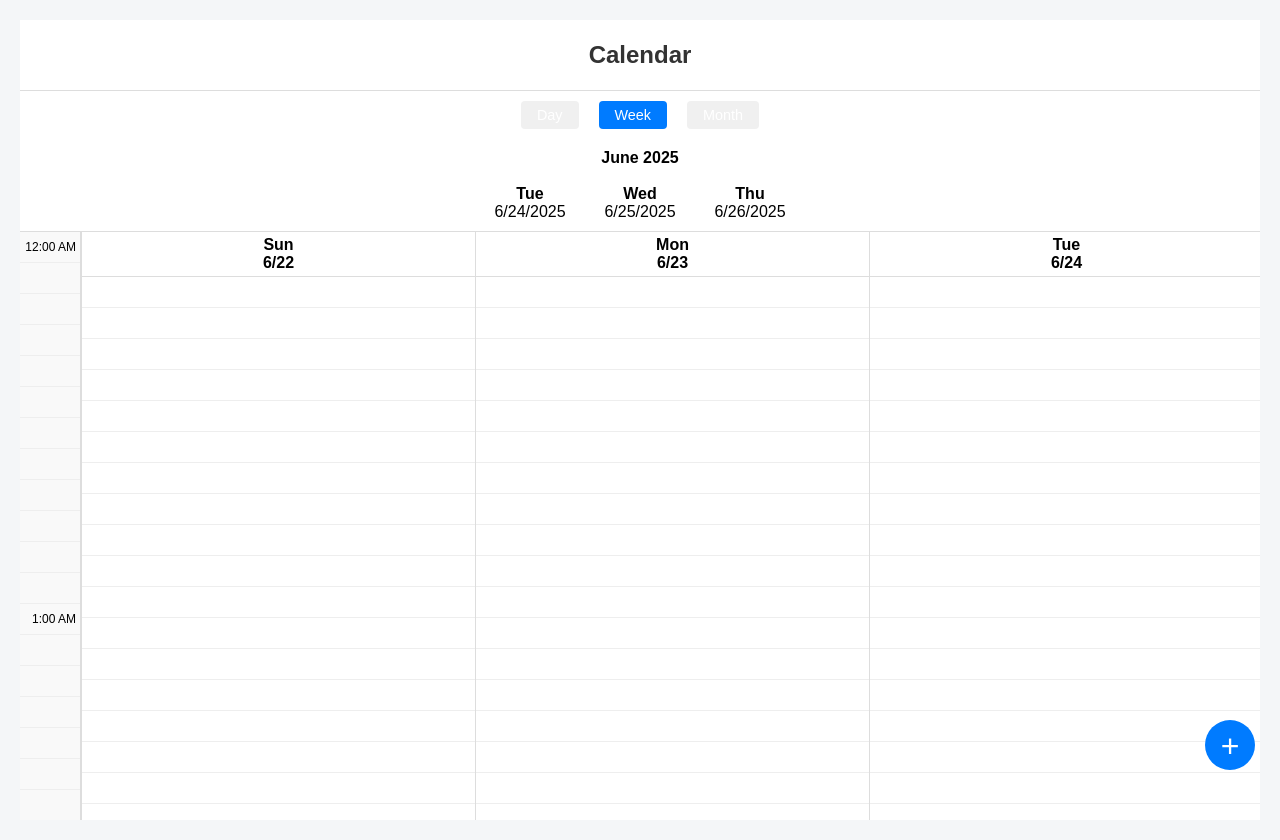
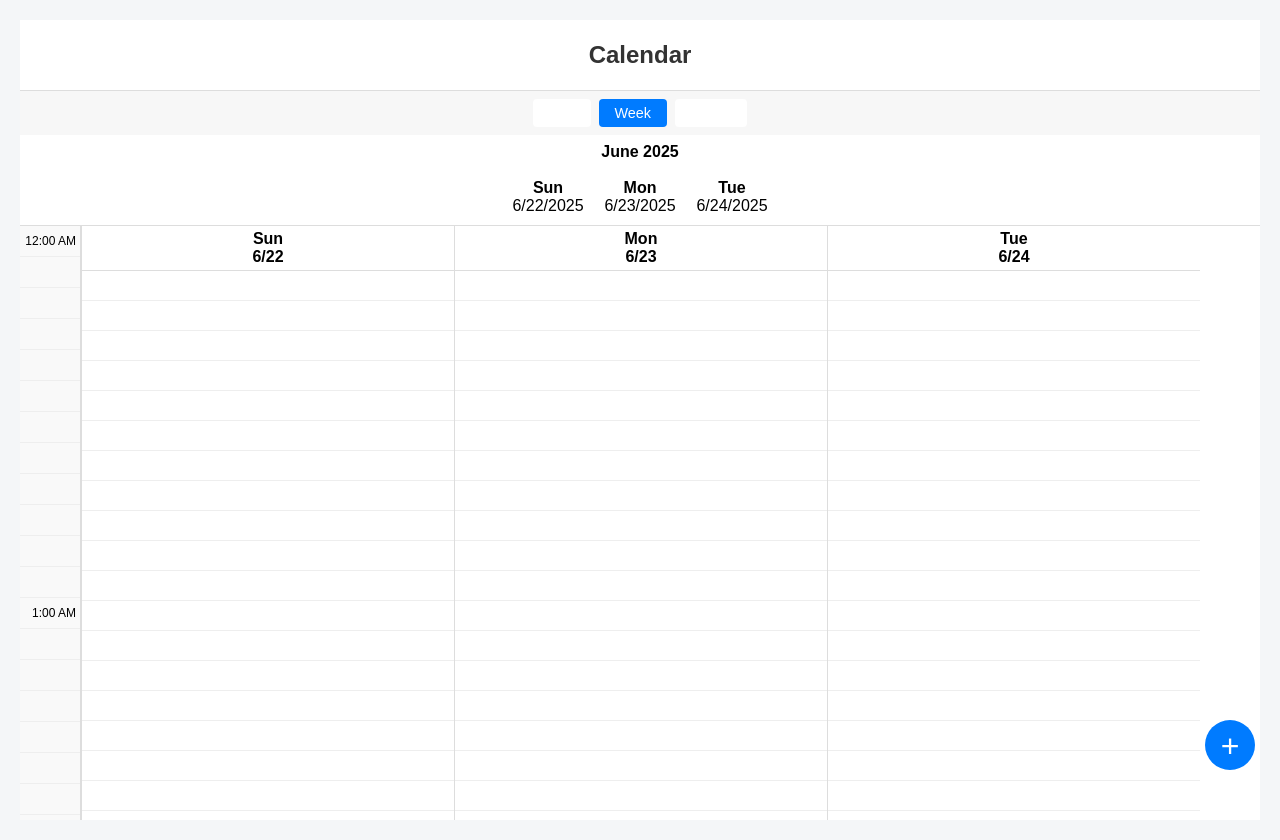
Before and after one commit to JMaraglia/crumb-v3, a React (Vite) app: page /calendar in a window 1280 px wide. Built offline with nearby package versions, Linux system fonts and the light colour scheme.

Commit message:
another weekview update

```diff
--- a/src/CalendarPage.css
+++ b/src/CalendarPage.css
@@ -3,13 +3,13 @@
 .cal-header { display:flex; align-items:center; justify-content:space-between; padding:10px; border-bottom:1px solid #ddd; }
 .cal-btn { background:none; border:none; font-size:1.2rem; cursor:pointer; }
 .cal-title { margin:0; font-size:1.5rem; }
-.cal-toggles { display:flex; justify-content:center; gap:10px; padding:10px; }
-.cal-toggles button { padding:6px 16px; border:none; border-radius:4px; background:#f0f0f0; cursor:pointer; }
+.cal-toggles { display:flex; justify-content:center; padding:8px 0; background:#f7f7f7; }
+.cal-toggles button { margin:0 4px; padding:6px 16px; border:none; border-radius:4px; background:#fff; cursor:pointer; }
 .cal-toggles .active { background:#007bff; color:#fff; }
-.cal-month-label { text-align:center; font-weight:bold; margin-bottom:8px; }
-.cal-subheader { display:flex; align-items:center; justify-content:center; gap:10px; padding:4px 0; border-bottom:1px solid #ddd; }
+.cal-month-label { text-align:center; font-weight:bold; margin:8px 0; }
+.cal-subheader { display:flex; align-items:center; justify-content:center; gap:12px; padding:4px 0; border-bottom:1px solid #ddd; }
 .cal-nav { background:none; border:none; font-size:1.2rem; cursor:pointer; }
-.cal-day-label { text-align:center; min-width:100px; }
+.cal-day-label { text-align:center; min-width:80px; }
 .cal-day-label div:first-child { font-weight:bold; }
 .cal-body { flex:1; overflow:hidden; position:relative; }
 .placeholder { display:flex; align-items:center; justify-content:center; height:100%; color:#666; }
--- a/src/CalendarPage.jsx
+++ b/src/CalendarPage.jsx
@@ -8,8 +8,17 @@ import './CalendarPage.css';
 export default function CalendarPage() {
   const navigate = useNavigate();
   const [viewMode, setViewMode] = useState('Week');
-  const today = new Date();
-  const monthYear = today.toLocaleDateString('en-US', { month: 'long', year: 'numeric' });
+  const [viewStart, setViewStart] = useState(new Date(2025, 5, 22)); // Sunday, 6/22/2025
+
+  const monthYear = viewStart.toLocaleDateString('en-US', { month: 'long', year: 'numeric' });
+  const days = Array.from({ length: 3 }, (_, i) => {
+    const d = new Date(viewStart);
+    d.setDate(d.getDate() + i);
+    return d;
+  });
+
+  const prev3 = () => setViewStart(d => { d = new Date(d); d.setDate(d.getDate() - 3); return d; });
+  const next3 = () => setViewStart(d => { d = new Date(d); d.setDate(d.getDate() + 3); return d; });
 
   return (
     <div className="calendar-page">
@@ -20,48 +29,41 @@ export default function CalendarPage() {
         <button className="cal-btn"><FaCog/></button>
       </header>
 
-      {/* View toggles */}
+      {/* Day/Week/Month toggles */}
       <div className="cal-toggles">
         {['Day','Week','Month'].map(mode => (
           <button
             key={mode}
             className={mode === viewMode ? 'active' : ''}
             onClick={() => setViewMode(mode)}
-          >
-            {mode}
-          </button>
+          >{mode}</button>
         ))}
       </div>
 
       {/* Month label */}
       <div className="cal-month-label">{monthYear}</div>
 
-      {/* Sub-header days with prev/next */}
+      {/* Sub-header with prev/next and day labels */}
       <div className="cal-subheader">
-        <button className="cal-nav" onClick={() => navigate(-1)}>&lt;</button>
-        {[...Array(3)].map((_, i) => {
-          const d = new Date(today);
-          d.setDate(d.getDate() + (i - 1)); // Yesterday, Today, Tomorrow
-          return (
-            <div key={i} className="cal-day-label">
-              <div>{d.toLocaleDateString('en-US', { weekday: 'short' })}</div>
-              <div>{d.getMonth()+1}/{d.getDate()}/{d.getFullYear()}</div>
-            </div>
-          );
-        })}
-        <button className="cal-nav" onClick={() => navigate(1)}>&gt;</button>
+        <button className="cal-nav" onClick={prev3}>&lt;</button>
+        {days.map((d, i) => (
+          <div key={i} className="cal-day-label">
+            <div>{d.toLocaleDateString('en-US',{weekday:'short'})}</div>
+            <div>{d.getMonth()+1}/{d.getDate()}/{d.getFullYear()}</div>
+          </div>
+        ))}
+        <button className="cal-nav" onClick={next3}>&gt;</button>
       </div>
 
-      {/* Calendar grid */}
+      {/* Calendar grid body */}
       <div className="cal-body">
-        {viewMode === 'Week' ? (
-          <WeekView />
-        ) : (
-          <div className="placeholder">{viewMode} View Coming Soon</div>
-        )}
+        {viewMode === 'Week'
+          ? <WeekView viewStart={viewStart} />
+          : <div className="placeholder">{viewMode} View Coming Soon</div>
+        }
       </div>
 
-      {/* Floating + */}
+      {/* Floating add button */}
       <button className="cal-add">+</button>
     </div>
   );
--- a/src/WeekView.css
+++ b/src/WeekView.css
@@ -1,9 +1,67 @@
 /* file: src/WeekView.css */
-.wv-container { display:flex; height:100%; }
-.wv-times { width:60px; background:#f9f9f9; border-right:1px solid #ddd; overflow:hidden; }
-.wv-time-cell { height:30px; line-height:30px; text-align:right; padding-right:4px; font-size:0.75rem; border-bottom:1px solid #eee; }
-.wv-days { flex:1; display:flex; overflow-x:auto; scroll-snap-type:x mandatory; }
-.wv-day-col { flex:0 0 calc((100%)/3); scroll-snap-align:start; border-left:1px solid #ddd; position:relative; }
-.wv-day-header { position:sticky; top:0; background:#fff; text-align:center; font-weight:bold; padding:4px 0; border-bottom:1px solid #ddd; }
-.wv-slot { height:30px; border-bottom:1px solid #eee; cursor:pointer; }
-.wv-event { position:absolute; left:0; right:0; color:#fff; padding:2px; box-sizing:border-box; font-size:0.75rem; }
+.wv-container {
+  display: flex;
+  height: 100%;
+  overflow: hidden;
+}
+
+/* Time labels column */
+.wv-times {
+  width: 60px;
+  background: #f9f9f9;
+  border-right: 1px solid #ddd;
+  overflow: hidden;
+}
+
+.wv-time-cell {
+  height: 30px;
+  line-height: 30px;
+  text-align: right;
+  padding-right: 4px;
+  font-size: 0.75rem;
+  border-bottom: 1px solid #eee;
+}
+
+/* Days grid: subtract time column width for correct sizing */
+.wv-days {
+  flex: 1;
+  display: flex;
+  overflow-x: auto;
+  scroll-snap-type: x mandatory;
+}
+
+.wv-day-col {
+  flex: 0 0 calc((100% - 60px) / 3);
+  scroll-snap-align: start;
+  border-left: 1px solid #ddd;
+  position: relative;
+  box-sizing: border-box;
+}
+
+.wv-day-header {
+  position: sticky;
+  top: 0;
+  background: #fff;
+  text-align: center;
+  font-weight: bold;
+  padding: 4px 0;
+  border-bottom: 1px solid #ddd;
+  z-index: 1;
+}
+
+.wv-slot {
+  height: 30px;
+  border-bottom: 1px solid #eee;
+  cursor: pointer;
+  box-sizing: border-box;
+}
+
+.wv-event {
+  position: absolute;
+  left: 0;
+  right: 0;
+  color: #fff;
+  padding: 2px;
+  box-sizing: border-box;
+  font-size: 0.75rem;
+}
--- a/src/WeekView.jsx
+++ b/src/WeekView.jsx
@@ -2,10 +2,9 @@
 import React, { useState } from 'react';
 import './WeekView.css';
 
-export default function WeekView() {
-  const start = new Date(2025,5,22); // Sunday 6/22/2025
+export default function WeekView({ viewStart }) {
   const days = Array.from({ length:3 }, (_,i) => {
-    const d = new Date(start);
+    const d = new Date(viewStart);
     d.setDate(d.getDate() + i);
     return d;
   });
@@ -31,8 +30,8 @@ export default function WeekView() {
       </div>
       <div className="wv-days">
         {days.map(day=>{
-          const key=day.toDateString();
-          const dayEv=events.filter(e=>e.date===key);
+          const key = day.toDateString();
+          const dayEv = events.filter(e=>e.date===key);
           return (
             <div key={key} className="wv-day-col">
               <div className="wv-day-header">
```
